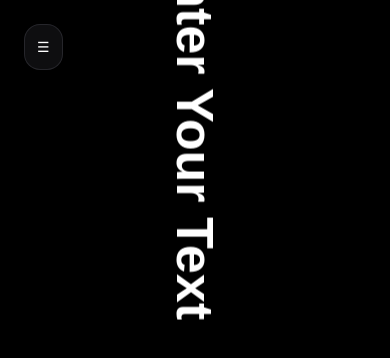
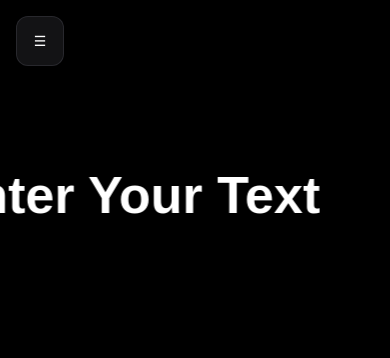
Before and after one commit to tony-nlc/Marquee, a React (Vite) app: page / in a window 390 px wide. Shown: the top 358 px of the page. Built offline with nearby package versions, Linux system fonts and the light colour scheme.

Commit message:
FIX: Mobile - improved touch targets and removed rotation

```diff
--- a/src/App.tsx
+++ b/src/App.tsx
@@ -79,7 +79,7 @@ return (
       <div className="ui-layer">
         <button
           onClick={() => setIsMenuOpen(!isMenuOpen)}
-          className="absolute top-6 left-6 z-[120] p-3 rounded-2xl font-medium text-sm bg-zinc-900/60 border border-zinc-700/50 text-white backdrop-blur-xl hover:bg-zinc-800/80 hover:border-zinc-600 transition-all active:scale-95 shadow-lg"
+          className="absolute top-4 left-4 md:top-6 md:left-6 z-[120] p-3 md:p-3 rounded-xl font-medium text-sm bg-zinc-900/80 border border-zinc-700/50 text-white backdrop-blur-lg hover:bg-zinc-800/80 hover:border-zinc-600 transition-all active:scale-95 shadow-lg min-w-[48px] min-h-[48px] flex items-center justify-center"
         >
           {isMenuOpen ? '✕' : '☰'}
         </button>
--- a/src/components/SettingPanel.tsx
+++ b/src/components/SettingPanel.tsx
@@ -41,7 +41,7 @@ const SettingPanel = ({ settings, setSettings }: Props) => {
   };
 
   return (
-    <div className="absolute top-0 left-0 w-full md:w-80 h-full bg-[#0d0d12]/95 backdrop-blur-xl text-white z-[90] p-6 pt-20 md:shadow-[0_0_80px_rgba(0,0,0,0.9)] flex flex-col gap-6 overflow-y-auto border-r border-white/5">
+    <div className="absolute top-0 left-0 w-full h-full bg-[#0d0d12]/98 backdrop-blur-xl text-white z-[90] p-5 pt-20 md:p-6 md:pt-20 md:w-80 md:shadow-[0_0_80px_rgba(0,0,0,0.9)] flex flex-col gap-5 md:gap-6 overflow-y-auto border-r border-white/5">
       {/* Header */}
       <div>
         <h2 className="text-xl font-bold tracking-tight">Marquee</h2>
--- a/src/index.css
+++ b/src/index.css
@@ -94,41 +94,28 @@
   min-height: 100px;
 }
 
-/* MOBILE ROTATION */
+/* MOBILE UI */
 @media (max-width: 768px) {
   .marquee-visual-layer {
-    /* Swap width/height to fill the landscape orientation on a portrait screen */
-    width: 100vh !important;
-    height: 100vw !important;
-    top: 50%;
-    left: 50%;
-    position: fixed;
-    transform: translate(-50%, -50%) rotate(90deg);
-    transform-origin: center center;
-    display: flex;
-    align-items: center;
-    justify-content: center;
+    width: 100% !important;
+    height: 100% !important;
   }
 
-  /* Keeps Settings Menu and Buttons upright while the background is rotated */
-  .ui-layer {
-    position: fixed;
-    inset: 0;
-    z-index: 100;
-    pointer-events: none;
-  }
-
-  .ui-layer > * {
-    pointer-events: auto;
+  /* Larger touch targets for mobile */
+  .ui-layer button {
+    padding: 14px !important;
+    min-width: 48px;
+    min-height: 48px;
   }
 
   .settings-panel-mobile-container {
     width: 100% !important;
     height: 100% !important;
-    background: rgba(10, 10, 15, 0.98);
+    background: #0d0d12 !important;
     position: fixed;
     inset: 0;
     overflow-y: auto;
     z-index: 105;
+    -webkit-overflow-scrolling: touch;
   }
 }
```
